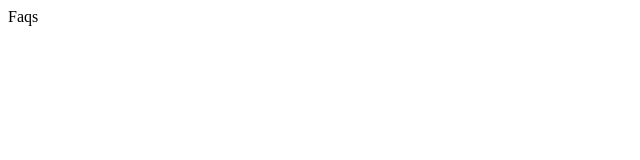
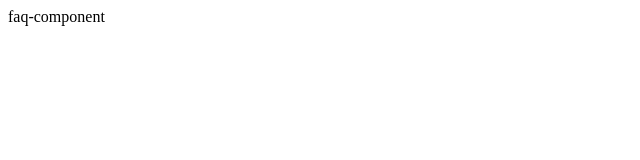
Before and after one commit to developer-sidani/E-Learning-System-Frontend, a Next.js app: page /faqs in a window 1280 px wide. Shown: the top 160 px of the page, without its empty margins (0-640 px from the left). Built offline with nearby package versions, Linux system fonts and the light colour scheme.

Commit message:
faq component

```diff
--- /dev/null
+++ b/src/components/faq/faq-component.jsx
@@ -0,0 +1,7 @@
+import React from 'react'
+
+const FaqComponent = () => (
+    <div>faq-component</div>
+)
+
+export { FaqComponent }
--- a/src/components/index.js
+++ b/src/components/index.js
@@ -1,2 +1,3 @@
 export { SignInComponent } from './auth'
 export { PageHeader } from './page-header'
+export { FaqComponent } from './faq/faq-component'
--- a/src/pages/faqs.jsx
+++ b/src/pages/faqs.jsx
@@ -1,9 +1,10 @@
 import React from 'react'
+import { FaqComponent } from '../components'
 
-const FaqsPage = () => {
-  return (
-    <div>Faqs</div>
-  )
-}
+const FaqsPage = () => (
+    <div>
+      <FaqComponent> </FaqComponent>
+    </div>
+)
 
 export default FaqsPage
```
